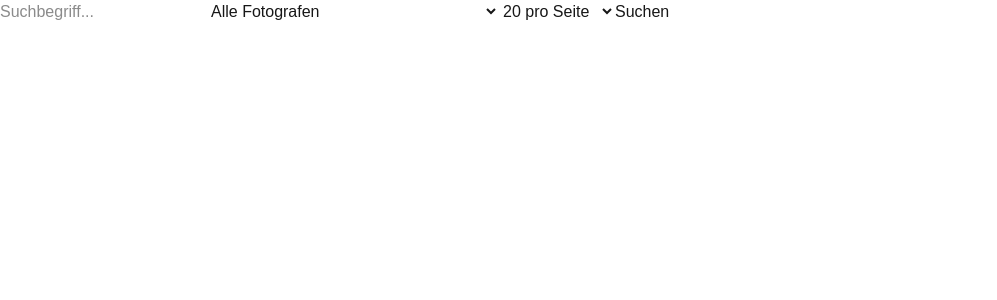
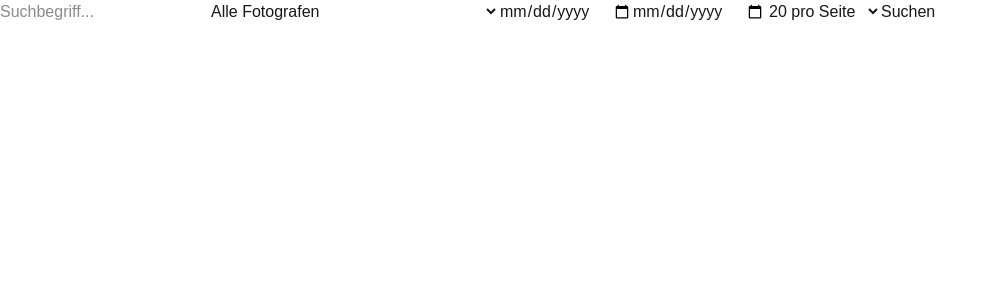
Before and after one commit to alexclaes/media-search, a Next.js app: page / in a window 1280 px wide. Shown: the top 300 px of the page, without its empty margins (0-997 px from the left). Built offline with nearby package versions, Linux system fonts and the light colour scheme.

Commit message:
add date range filters

```diff
--- a/app/api/search/route.ts
+++ b/app/api/search/route.ts
@@ -5,10 +5,17 @@ import {search} from '@/app/lib/search-index';
 export async function GET(request: NextRequest): Promise<NextResponse<SearchResponse>> {
   const query = request.nextUrl.searchParams.get('q') || '';
   const photographer = request.nextUrl.searchParams.get('photographer') || '';
+  const dateStart = request.nextUrl.searchParams.get('dateStart') || '';
+  const dateEnd = request.nextUrl.searchParams.get('dateEnd') || '';
   const page = Math.max(1, parseInt(request.nextUrl.searchParams.get('page') || '1'));
   const pageSize = Math.min(100, Math.max(1, parseInt(request.nextUrl.searchParams.get('pageSize') || '20')));
 
-  const allResults = search(query, photographer || undefined);
+  const allResults = search(
+    query,
+    photographer || undefined,
+    dateStart || undefined,
+    dateEnd || undefined
+  );
   const total = allResults.length;
   const totalPages = Math.ceil(total / pageSize);
   const start = (page - 1) * pageSize;
--- a/app/components/Search.tsx
+++ b/app/components/Search.tsx
@@ -42,6 +42,8 @@ export default function Search() {
   const [total, setTotal] = useState(0);
   const [pageSize, setPageSize] = useState(20);
   const [photographer, setPhotographer] = useState('');
+  const [dateStart, setDateStart] = useState('');
+  const [dateEnd, setDateEnd] = useState('');
 
 
   useEffect(() => {
@@ -61,6 +63,12 @@ export default function Search() {
         if (photographer) {
           url += `&photographer=${encodeURIComponent(photographer)}`;
         }
+        if (dateStart) {
+          url += `&dateStart=${encodeURIComponent(dateStart)}`;
+        }
+        if (dateEnd) {
+          url += `&dateEnd=${encodeURIComponent(dateEnd)}`;
+        }
         const response = await fetch(url);
 
         if (!response.ok) {
@@ -79,7 +87,7 @@ export default function Search() {
     }
 
     performSearch();
-  }, [submittedQuery, page, pageSize, photographer]);
+  }, [submittedQuery, page, pageSize, photographer, dateStart, dateEnd]);
 
   function handleSearch() {
     setSubmittedQuery(query);
@@ -93,6 +101,12 @@ export default function Search() {
 
   function handlePhotographerChange(newPhotographer: string) {
     setPhotographer(newPhotographer);
+    setPage(1);
+  }
+
+  function handleDateChange(start: string, end: string) {
+    setDateStart(start);
+    setDateEnd(end);
     setPage(1);
   }
 
@@ -114,6 +128,18 @@ export default function Search() {
           <option value="">Alle Fotografen</option>
           {photographers.map(p => <option key={p} value={p}>{p}</option>)}
         </select>
+        <input
+          type="date"
+          value={dateStart}
+          onChange={(e) => handleDateChange(e.target.value, dateEnd)}
+          disabled={loading}
+        />
+        <input
+          type="date"
+          value={dateEnd}
+          onChange={(e) => handleDateChange(dateStart, e.target.value)}
+          disabled={loading}
+        />
         <select
           value={pageSize}
           onChange={(e) => handlePageSizeChange(Number(e.target.value))}
--- a/app/lib/search-index.ts
+++ b/app/lib/search-index.ts
@@ -126,7 +126,12 @@ function getDocsForTokens(tokens: string[]): Set<number> {
 }
 
 
-export function search(query: string, photographerFilter?: string): MediaItem[] {
+export function search(
+  query: string,
+  photographerFilter?: string,
+  dateStart?: string,
+  dateEnd?: string
+): MediaItem[] {
   const tokens = tokenize(query);
   if (tokens.length === 0) {
     return [];
@@ -193,6 +198,16 @@ export function search(query: string, photographerFilter?: string): MediaItem[]
     mediaItems = mediaItems.filter(item => item.photographer === photographerFilter);
   }
 
+  /*
+   * Step 6: Apply date range filter
+   */
+  if (dateStart) {
+    mediaItems = mediaItems.filter(item => item.date >= dateStart);
+  }
+  if (dateEnd) {
+    mediaItems = mediaItems.filter(item => item.date <= dateEnd);
+  }
+
   return mediaItems;
 }
 
```
